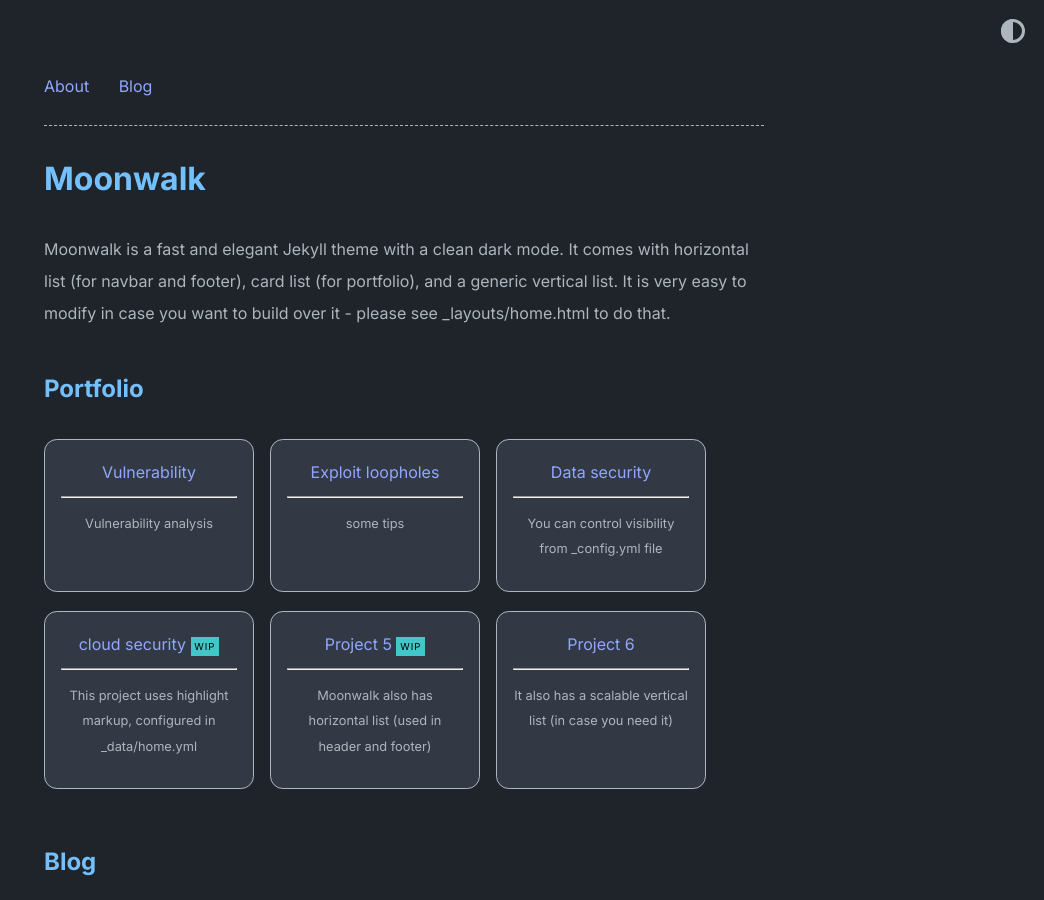
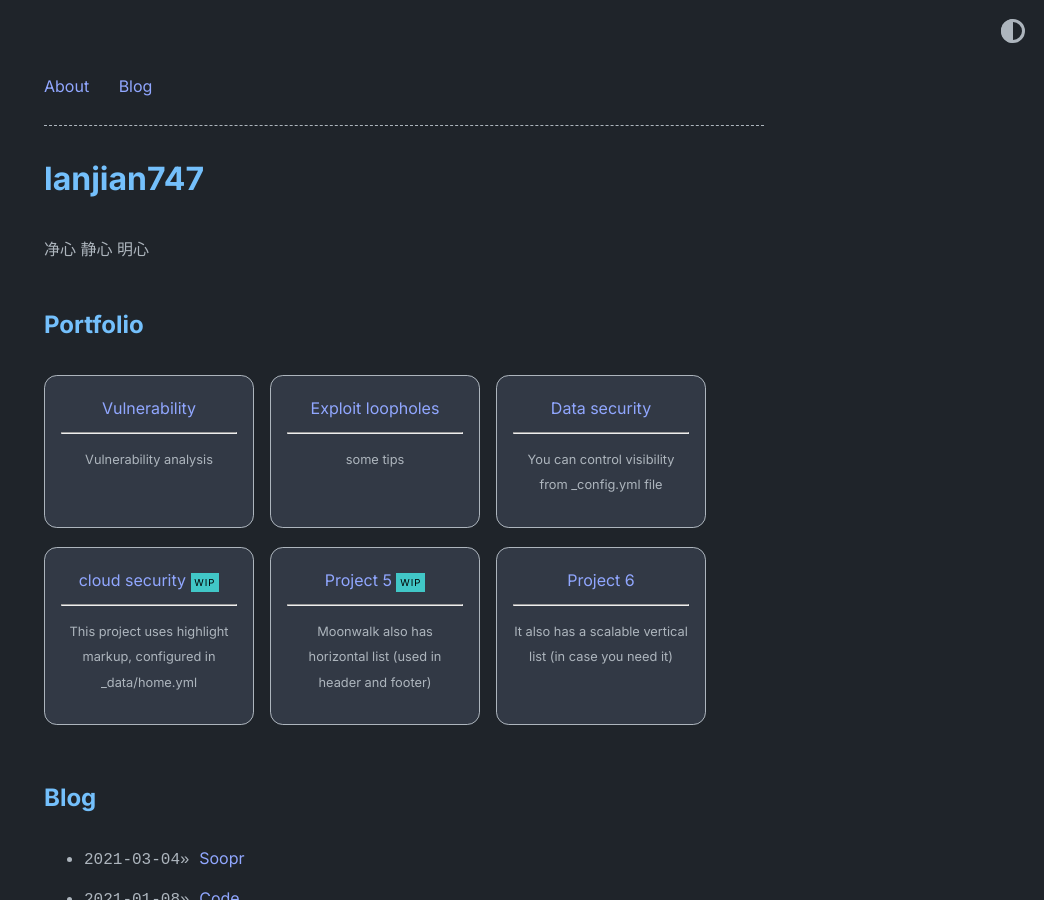
Before and after one commit to lanjian747/lanjian747.github.io, a Jekyll site: the page built from index.md, in a window 1280 px wide and 900 px high. Shown: the whole window, without its empty margins (236-1280 px from the left). Built offline with Jekyll 4.4.1, drawn with Linux system fonts in a browser that asks for light colours.

Commit message:
Update _config.yml

```diff
--- a/_config.yml
+++ b/_config.yml
@@ -1,8 +1,8 @@
-title: Moonwalk
+title: lanjian747
 author: Abhinav Saxena
-url: https://www.abhinavsaxena.com/moonwalk # root address of the site
+url: https://lanjian747.github.io
 description: > # description of the site (multiple lines allowed)
-  Moonwalk is a fast and elegant Jekyll theme with a clean dark mode. It comes with horizontal list (for navbar and footer), card list (for portfolio), and a generic vertical list. It is very easy to modify in case you want to build over it - please see _layouts/home.html to do that.
+  净心 静心 明心
 
 permalink: /:slug
 
```
